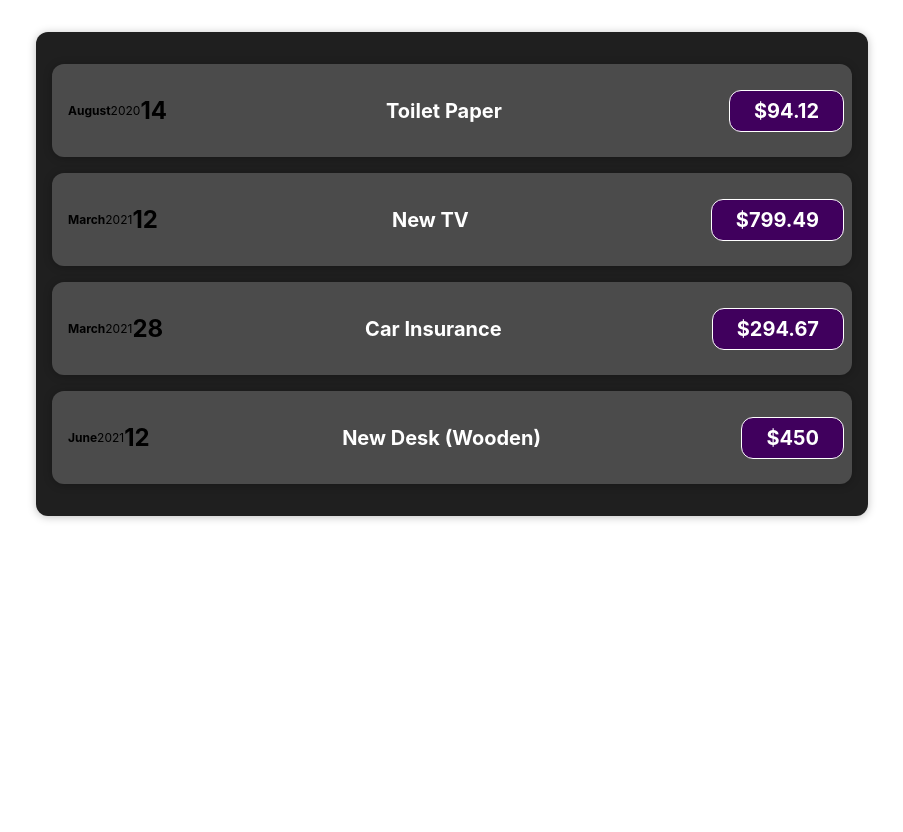
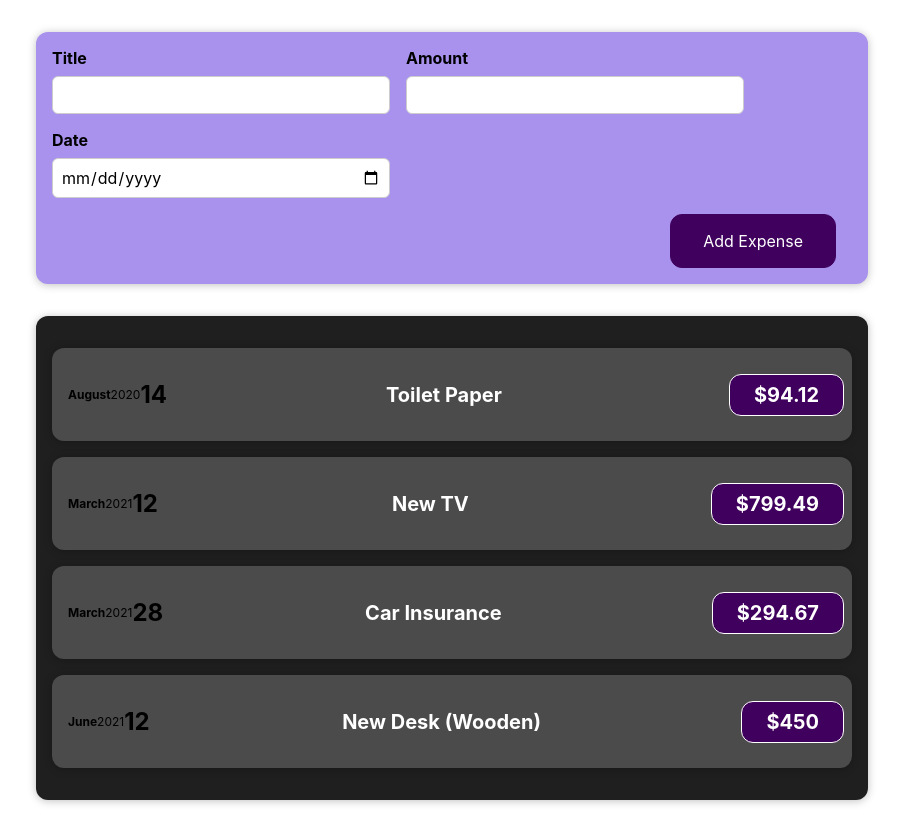
Before and after one commit to POULAMIGHOSH/REACT-COMPLETE-GUIDE, a React (Create React App) app: page / in a window 1280 px wide. Shown: the whole page, without its empty margins (188-1091 px from the left). Before the commit the page ends 800 px from the top, so only its background shows below. Built offline with nearby package versions, Linux system fonts and the light colour scheme.

Commit message:
[Poulami]ADD. new expense form created

```diff
--- a/src/App.js
+++ b/src/App.js
@@ -1,6 +1,6 @@
 
 import './App.css';
-
+import NewExpense from './components/NewExpense/NewExpense';
 import Expenses from './components/Expense/Expenses';
 
 function App() {
@@ -32,6 +32,7 @@
   ];
   return (
     <div className="App">
+      <NewExpense/>
       <Expenses items={expenses}></Expenses>
       </div>
   );
--- /dev/null
+++ b/src/components/NewExpense/ExpenseForm.css
@@ -0,0 +1,26 @@
+.new-expense__controls {
+  display: flex;
+  flex-wrap: wrap;
+  gap: 1rem;
+  margin-bottom: 1rem;
+  text-align: left;
+}
+
+.new-expense__control label {
+  font-weight: bold;
+  margin-bottom: 0.5rem;
+  display: block;
+}
+
+.new-expense__control input {
+  font: inherit;
+  padding: 0.5rem;
+  border-radius: 6px;
+  border: 1px solid #ccc;
+  width: 20rem;
+  max-width: 100%;
+}
+
+.new-expense__actions {
+  text-align: right;
+}
--- /dev/null
+++ b/src/components/NewExpense/ExpenseForm.js
@@ -0,0 +1,27 @@
+import react from "react";
+import "./ExpenseForm.css";
+const ExpenseForm = () => {
+  return (
+    <form>
+      <div className="new-expense__controls">
+        <div className="new-expense__control">
+          <label>Title</label>
+          <input type="text" />
+        </div>
+        <div className="new-expense__control">
+          <label>Amount</label>
+          <input type="number" min=".01" step="0.01" />
+        </div>
+        <div className="new-expense__control">
+          <label>Date</label>
+          <input type="date" min="2019-01-01" max="2022-12-31" />
+        </div>
+      </div>
+          <div className="new-expense__actions">
+              <button type="submit">Add Expense</button>
+      </div>
+    </form>
+  );
+};
+
+export default ExpenseForm;
--- /dev/null
+++ b/src/components/NewExpense/NewExpense.css
@@ -0,0 +1,38 @@
+.new-expense {
+  background-color: #a892ee;
+  padding: 1rem;
+  margin: 2rem auto;
+  width: 50rem;
+  max-width: 95%;
+  border-radius: 12px;
+  text-align: center;
+  box-shadow: 0 1px 8px rgba(0, 0, 0, 0.25);
+}
+
+.new-expense button {
+  font: inherit;
+  cursor: pointer;
+  padding: 1rem 2rem;
+  border: 1px solid #40005d;
+  background-color: #40005d;
+  color: white;
+  border-radius: 12px;
+  margin-right: 1rem;
+}
+
+.new-expense button:hover,
+.new-expense button:active {
+  background-color: #510674;
+  border-color: #510674;
+}
+
+.new-expense button.alternative {
+  color: #220131;
+  border-color: transparent;
+  background-color: transparent;
+}
+
+.new-expense button.alternative:hover,
+.new-expense button.alternative:active {
+  background-color: #ddb3f8;
+}
--- /dev/null
+++ b/src/components/NewExpense/NewExpense.js
@@ -0,0 +1,13 @@
+import react from "react";
+import "./NewExpense.css";
+import ExpenseForm from "./ExpenseForm";
+
+const NewExpense = () => {
+  return (
+    <div className="new-expense">
+      <ExpenseForm></ExpenseForm>
+    </div>
+  );
+};
+
+export default NewExpense;
```
